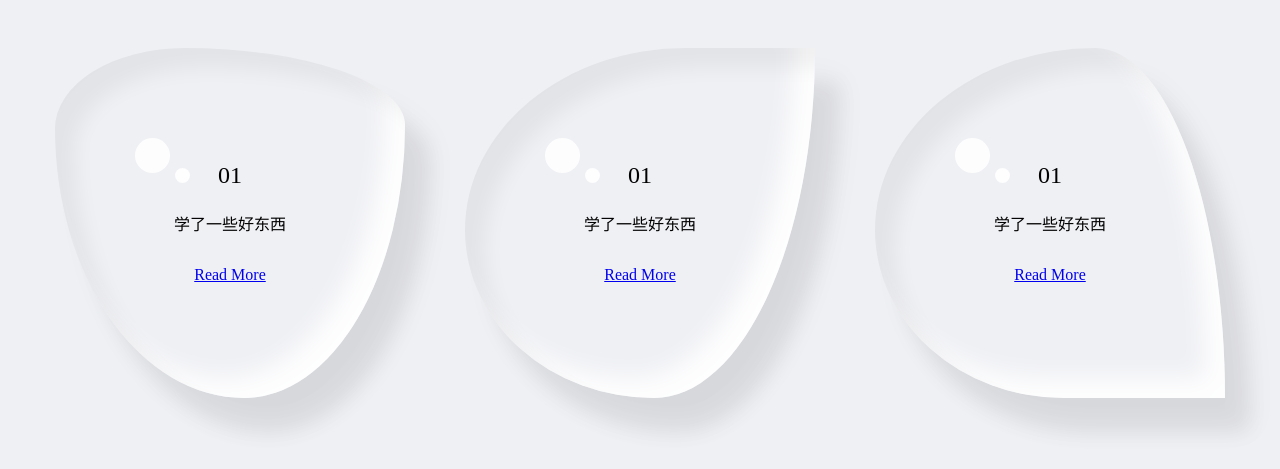
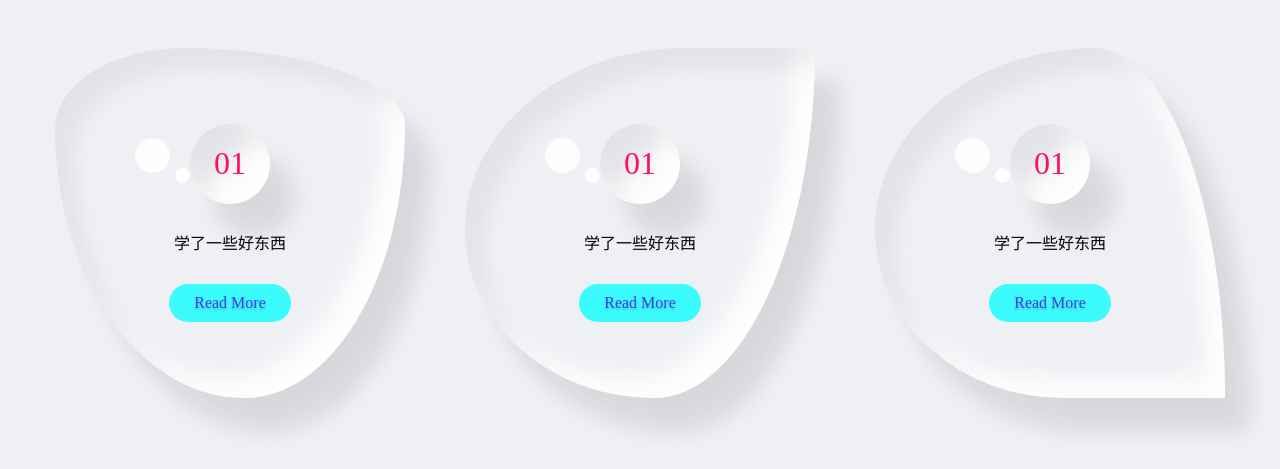
Before and after one commit to bigdataOrfrontEnd/qiankun-test2, a React (Create React App) app: page /butiful in a window 1280 px wide. Shown: the part 177-646 px from the top of the page. Built offline with nearby package versions, Linux system fonts and the light colour scheme.

Commit message:
水滴案例完成

```diff
--- a/src/pages/butiful/waterDrop/water.scss
+++ b/src/pages/butiful/waterDrop/water.scss
@@ -66,6 +66,35 @@
       flex-direction: column;
       padding: 40px;
       gap: 15px;
+      h2 {
+        width: 80px;
+        height: 80px;
+        // background: #fff;
+        border-radius: 50%;
+        box-shadow: inset 20px 20px 20px rgba(0, 0, 0, 0.05),
+          25px 35px 20px rgba(0, 0, 0, 0.05), 25px 30px 30px rgba(0, 0, 0, 0.05),
+          inset -20px -20px 25px rgba(255, 255, 255, 0.9);
+        //内部字体调整
+        display: flex;
+        justify-content: center;
+        align-items: center;
+        font-size: 2em;
+        color: #ff0f5b;
+      }
+      a {
+        position: relative;
+        padding: 10px 25px;
+        background-color: aqua;
+        border-radius: 25px;
+        text-decoration: none;
+        font-weight: 500;
+        text-shadow: 0 2px 2px rgba(0, 0, 0, 0.25);
+        opacity: 0.75;
+        transition: 0.5s;
+        &:hover {
+          opacity: 1;
+        }
+      }
     }
   }
 }
```
